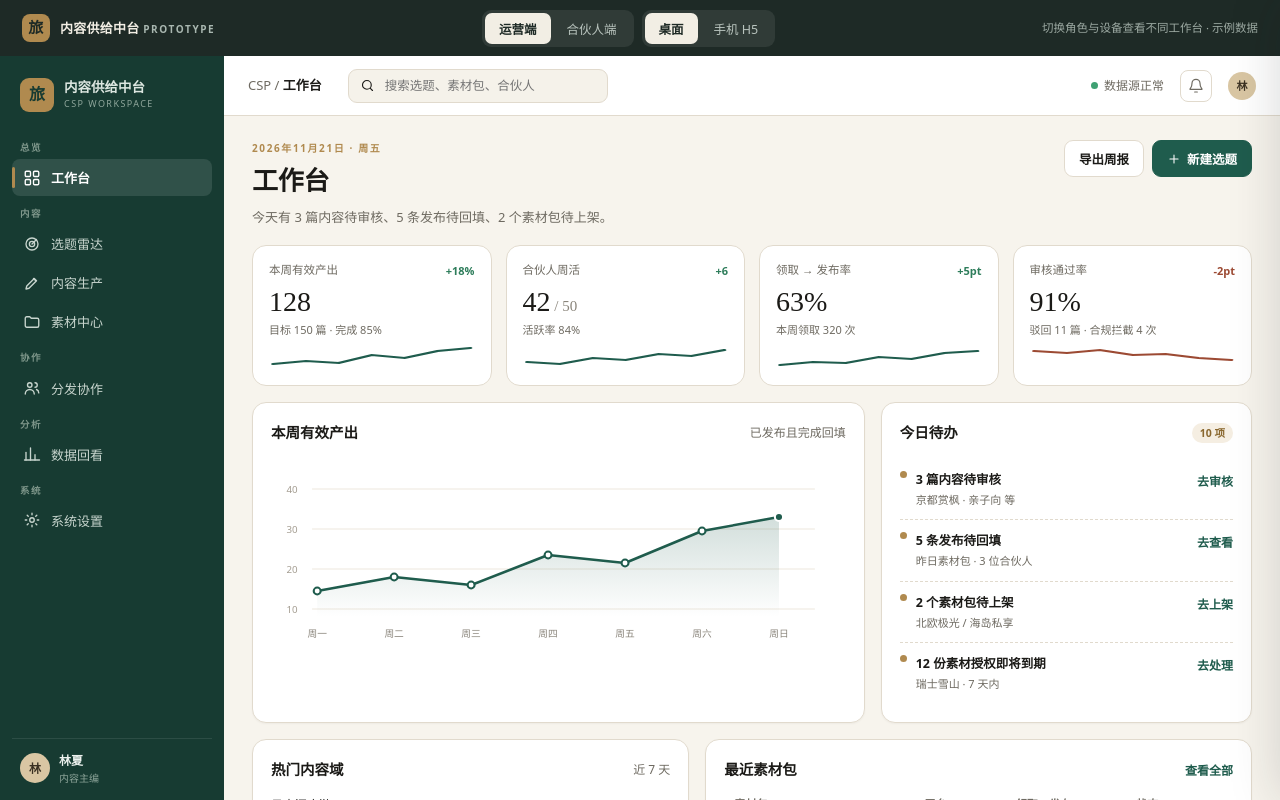
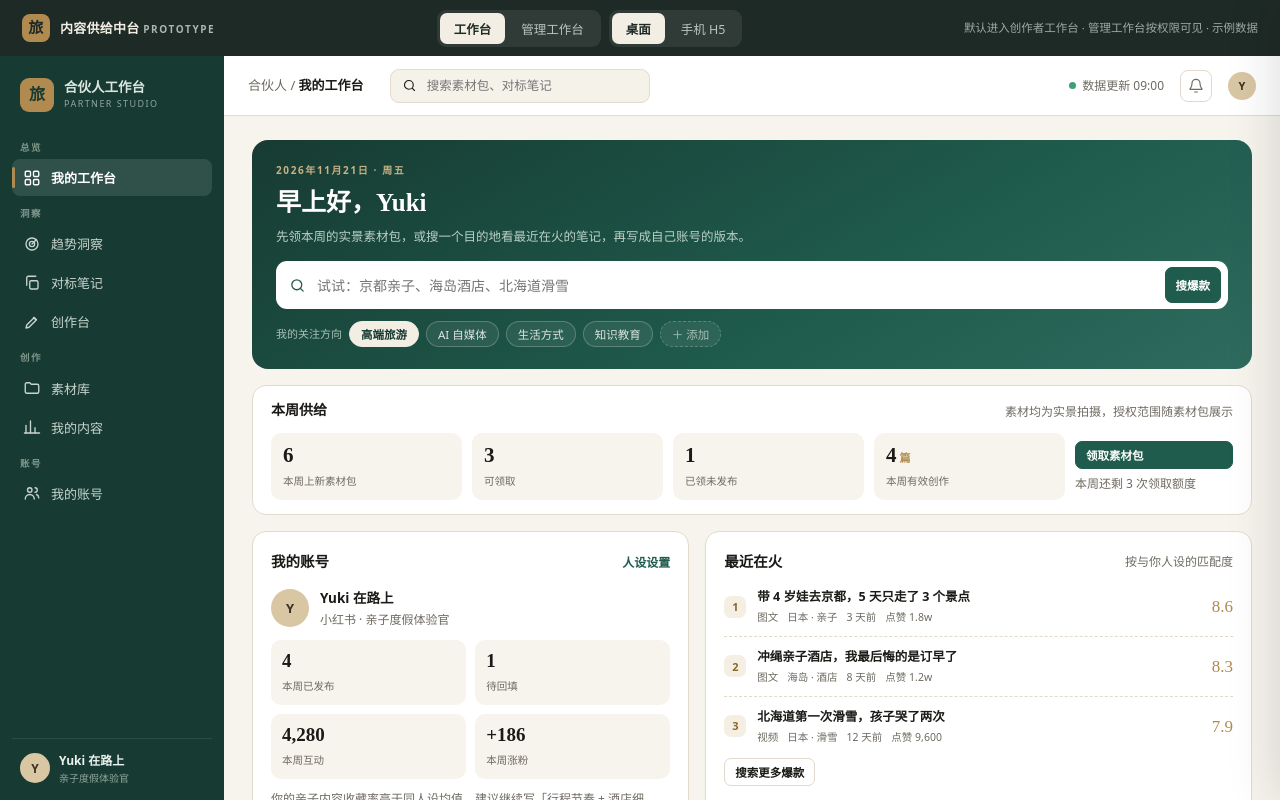
Before and after one commit to hj363049394/video_generate, a plain HTML site: page 高端旅游内容供给中台-页面原型.html in a window 1280 px wide. Drawn offline with Linux system fonts and the light colour scheme.

Commit message:
feat: update workspace
Co-authored-by: traeagent <traeagent@users.noreply.github.com>

```diff
--- a/高端旅游内容供给中台-页面原型.html
+++ b/高端旅游内容供给中台-页面原型.html
@@ -457,15 +457,15 @@ select:focus,input:focus,textarea:focus{border-color:var(--pine2)}
   <div class="proto-brand"><span class="mk">旅</span><div>内容供给中台 <em>PROTOTYPE</em></div></div>
   <div class="proto-controls">
     <div class="device-toggle" id="roleToggle">
-      <button class="active" data-role="operator">运营端</button>
-      <button data-role="partner">合伙人端</button>
+      <button class="active" data-role="partner">工作台</button>
+      <button data-role="operator">管理工作台</button>
     </div>
     <div class="device-toggle" id="deviceToggle">
       <button class="active" data-device="desktop">桌面</button>
       <button data-device="mobile">手机 H5</button>
     </div>
   </div>
-  <div class="proto-hint">切换角色与设备查看不同工作台 · 示例数据</div>
+  <div class="proto-hint">默认进入创作者工作台 · 管理工作台按权限可见 · 示例数据</div>
 </div>
 
 <div class="stage">
@@ -2345,7 +2345,7 @@ select:focus,input:focus,textarea:focus{border-color:var(--pine2)}
   /* ---------- 角色与设备切换 ---------- */
   var operatorApp = $('#desktopApp'), partnerApp = $('#partnerApp'), mobile = $('#mobileApp');
   var roleToggle = $('#roleToggle'), deviceToggle = $('#deviceToggle');
-  var currentRole = 'operator', currentDevice = 'desktop';
+  var currentRole = 'partner', currentDevice = 'desktop';
   function renderView(){
     operatorApp.style.display = (currentDevice === 'desktop' && currentRole === 'operator') ? '' : 'none';
     partnerApp.style.display = (currentDevice === 'desktop' && currentRole === 'partner') ? '' : 'none';
@@ -2367,6 +2367,7 @@ select:focus,input:focus,textarea:focus{border-color:var(--pine2)}
       renderView();
     });
   });
+  renderView();
 
   /* ---------- 内容域与关注方向数据 ---------- */
   var trackData = {
```
Also changed, not shown: 1 other file.
